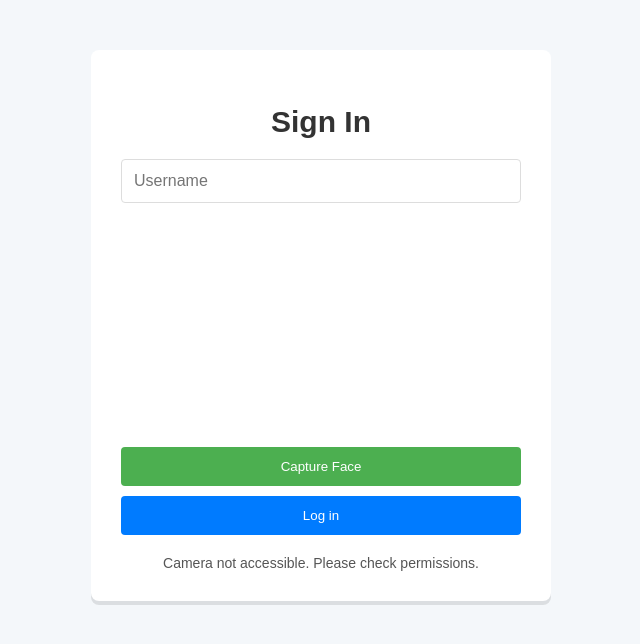
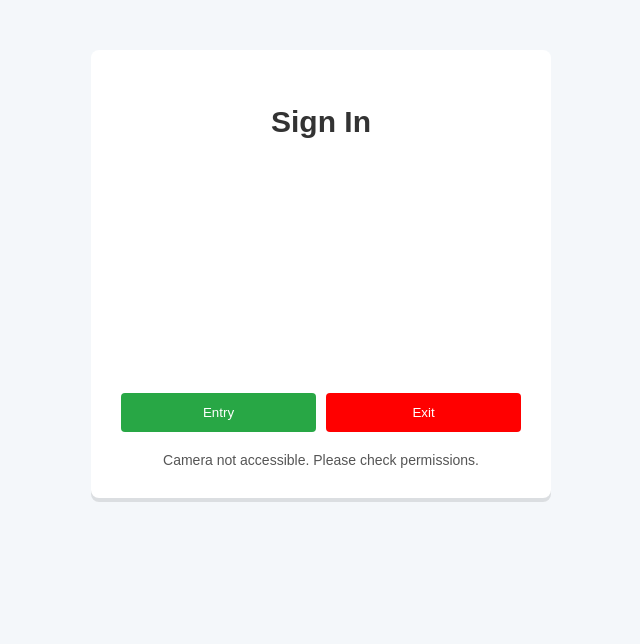
Before and after one commit to jairdevl/intelligent-assistance-system, a Django app: template accounts/templates/login.html in a window 1280 px wide. Shown: the top 644 px of the page, without its empty margins (319-959 px from the left). Run offline with Django 3.2, Linux system fonts and the light colour scheme; the template is opened without the code that fills it, so the values that code supplies are empty.

Commit message:
creating login

```diff
--- a/accounts/static/css/login.css
+++ b/accounts/static/css/login.css
@@ -21,19 +21,42 @@ h2 {
     font-size: 30px;
 }
 
-input[type="text"] {
-    width: 100%;
-    padding: 12px;
-    margin-bottom: 20px;
-    border: 1px solid #ddd;
-    border-radius: 4px;
-    font-size: 16px;
-    box-sizing: border-box;
-}
-
 #camera-container {
     margin-bottom: 20px;
     text-align: center;
+}
+
+.buttons-container {
+    display: flex;
+    justify-content: space-between;
+    gap: 10px;
+    margin-top: 10px;
+}
+
+#entry-button, #exit-button {
+    width: 12px;
+    color: white;
+    border: none;
+    border-radius: 4px;
+    cursor: pointer;
+    transition: background-color 0.3s;
+
+}
+
+#entry-bn {
+    background-color: #28a745;
+}
+
+#entry-btn:hover {
+    background-color: #1e7430;
+}
+
+#exit-btn {
+    background-color: #ff0000;
+}
+
+#exit-btn:hover {
+    background-color: #b30000;
 }
 
 #video {
@@ -44,7 +67,7 @@ input[type="text"] {
 button[type="submit"] {
     width: 100%;
     padding: 12px;
-    background-color: #007bff;
+    background-color: #28a745;
     color: white;
     border: none;
     border-radius: 4px;
@@ -54,26 +77,29 @@ button[type="submit"] {
 }
 
 button[type="submit"]:hover {
-    background-color: #0056b3;
+    background-color: #1e7430;
 }
 
-canvas {
-    display: none;
-}
-
-#Capture-button {
+button[type="button"] {
     width: 100%;
     padding: 12px;
-    background-color: #4CAF50;
+    background-color: #ff0000;
     color: white;
     border: none;
     border-radius: 4px;
     cursor: pointer;
     transition: background-color 0.3s;
+    margin-top: 10px;
 }
 
-#Capture-button:hover {
-    background-color: #45a049;
+button[type="button"]:hover {
+    background-color: #b30000;
+}
+
+
+
+canvas {
+    display: none;
 }
 
 #message {
--- a/accounts/templates/login.html
+++ b/accounts/templates/login.html
@@ -5,13 +5,14 @@
 <div class="login-container">
     <h2>Sign In</h2>
     <form id="login-form">
-        <input type="text" id="username" name="username" placeholder="Username" required>
         <div id="camera-container">
             <video id="video" width="100%" height="auto" autoplay></video>
             <canvas id="canvas" width="300" height="200"></canvas>
         </div>
-        <button type="button" id="Capture-button">Capture Face</button>
-        <button type="submit">Log in</button>
+        <div class="buttons-container">
+            <button type="submit">Entry</button>
+        <button type="button">Exit</button>
+        </div>
     </form>
     <div id="message"></div>
 </div>
```
